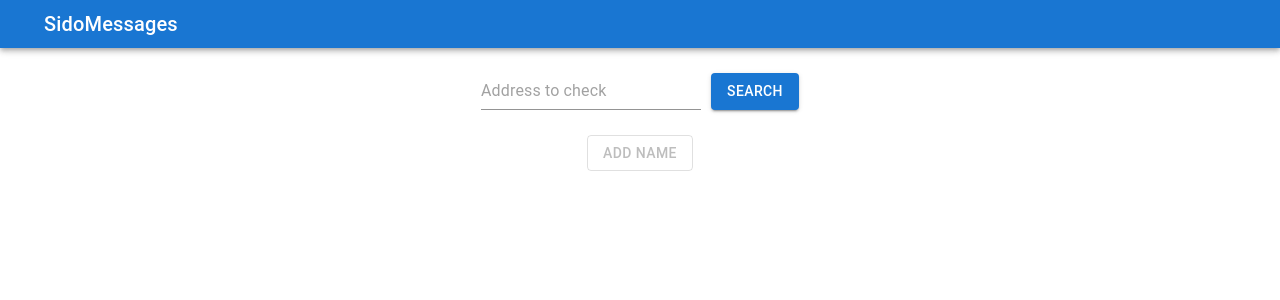
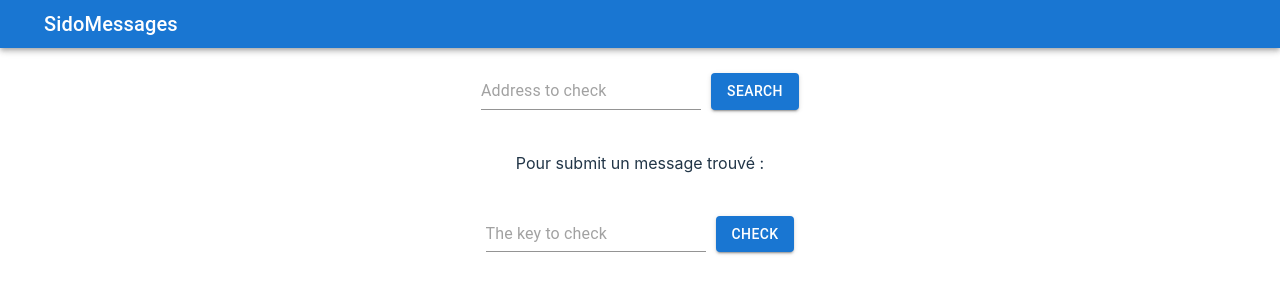
Before and after one commit to pdo-ndl-2022/web3, a React (Vite) app: page / in a window 1280 px wide. Shown: the top 300 px of the page. Built offline with nearby package versions, Linux system fonts and the light colour scheme.

Commit message:
fix front

```diff
--- a/src/App.tsx
+++ b/src/App.tsx
@@ -10,6 +10,7 @@ import {
 } from '@mui/material';
 import { Contract } from 'ethers';
 import { useEffect, useState } from 'react';
+import { CheckKey } from './components/CheckKey';
 import { MessageBox } from './components/message';
 import { Search } from './components/Search';
 import { getTopSecretContract } from './hooks';
@@ -77,7 +78,12 @@ function App() {
               sx={{ mr: 2 }}
             ></IconButton>
             <Typography variant="h6" color="inherit" component="div">
-              SidoMessages
+              SidoMessages{' '}
+            </Typography>
+            <Typography sx={{
+            marginLeft: 20,
+            }} variant="h6" color="inherit" component="div">
+              {address}
             </Typography>
           </Toolbar>
         </AppBar>
@@ -105,13 +111,19 @@ function App() {
             />
           ))}
 
-        <Button
+        {/* {<Button
           variant="outlined"
           disabled={true}
-          // disabled={!address}  // TODO: enable when contract method is usable by anyone
+          // disabled={!address}  method revert because only owner can add members
         >
           add name
-        </Button>
+        </Button>} */}
+
+        <p>Pour submit un message trouvé : </p>
+        <CheckKey contract={contract}>
+
+        </CheckKey>
+
       </Container>
     </>
   );
```
